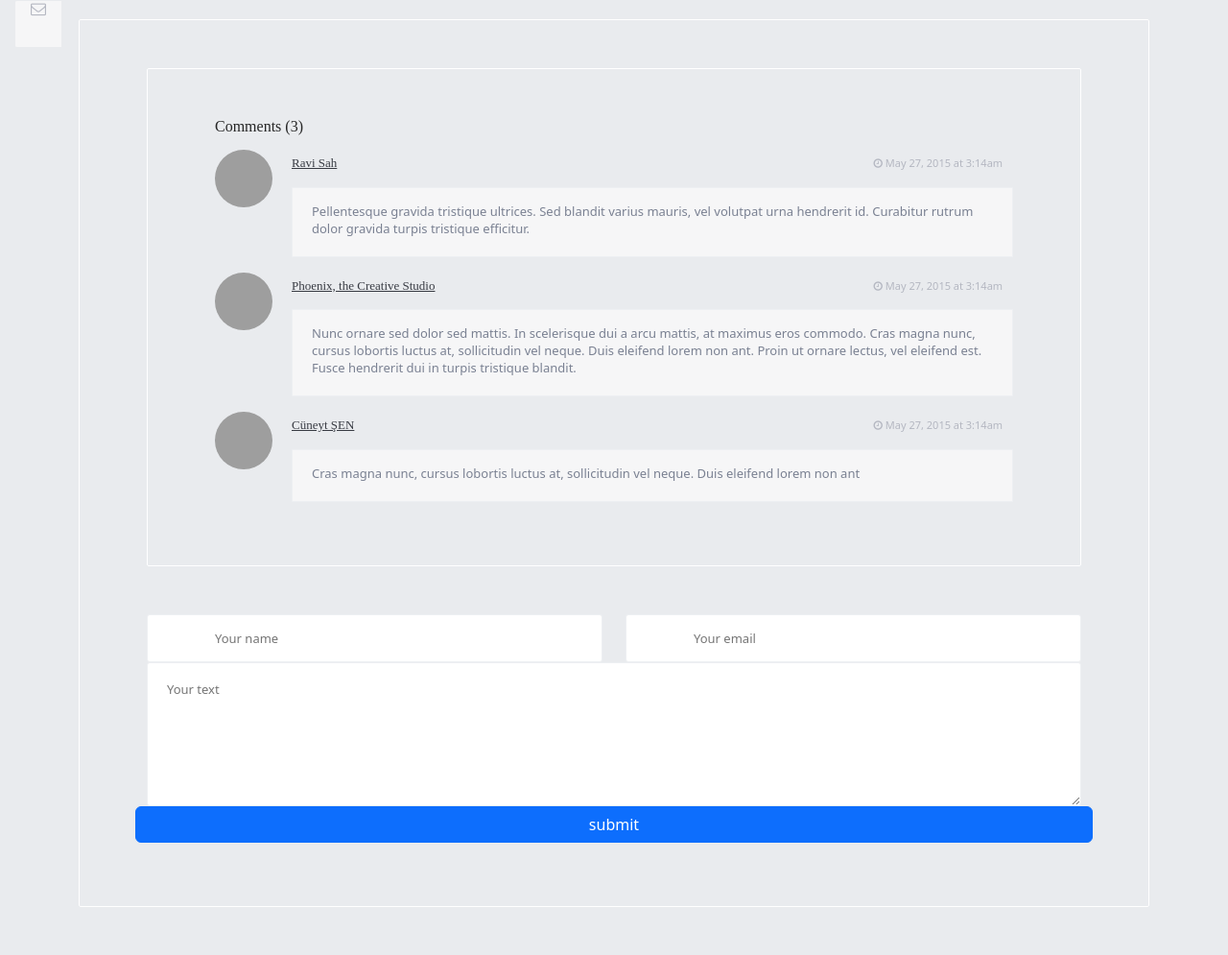
After one commit to MohRezam/OnlineShop, a Django app: page /comment/1/ in a window 1280 px wide. The commit adds this page. Shown: the whole page at 96% size. Run offline with Django 5.2, Linux system fonts and the light colour scheme; data that the repository does not hold is empty; grey boxes are pictures that could not be loaded.

Commit message:
Added comments for detail page

```diff
--- /dev/null
+++ b/products/templates/products/comment.html
@@ -0,0 +1,136 @@
+{% load static %}
+<body>
+    <link href='https://cdn.jsdelivr.net/npm/bootstrap@5.3.2/dist/css/bootstrap.min.css' rel="stylesheet">
+    <link href="https://cdn.jsdelivr.net/npm/bootstrap@5.3.2/dist/js/bootstrap.min.js" rel="stylesheet">
+    <link href="{% static 'https://maxcdn.bootstrapcdn.com/font-awesome/4.3.0/css/font-awesome.min.css' %}" rel="stylesheet">
+    <link href="{% static 'comment/comment.css' %}" rel="stylesheet">
+    <div class="container">
+    <div class="be-comment-block">
+        <div class="be-comment-block" id='comment-list'>
+        <h1 class="comments-title">Comments (3)</h1>
+        <div class="be-comment">
+            <div class="be-img-comment">
+                <a href="blog-detail-2.html">
+                    <img src="https://bootdey.com/img/Content/avatar/avatar1.png" alt="" class="be-ava-comment">
+                </a>
+            </div>
+            <div class="be-comment-content">
+
+                    <span class="be-comment-name">
+                        <a href="blog-detail-2.html">Ravi Sah</a>
+                        </span>
+                    <span class="be-comment-time">
+                        <i class="fa fa-clock-o"></i>
+                        May 27, 2015 at 3:14am
+                    </span>
+
+                <p class="be-comment-text">
+                    Pellentesque gravida tristique ultrices.
+                    Sed blandit varius mauris, vel volutpat urna hendrerit id.
+                    Curabitur rutrum dolor gravida turpis tristique efficitur.
+                </p>
+            </div>
+        </div>
+        <div class="be-comment">
+            <div class="be-img-comment">
+                <a href="blog-detail-2.html">
+                    <img src="https://bootdey.com/img/Content/avatar/avatar2.png" alt="" class="be-ava-comment">
+                </a>
+            </div>
+            <div class="be-comment-content">
+                <span class="be-comment-name">
+                    <a href="blog-detail-2.html">Phoenix, the Creative Studio</a>
+                </span>
+                <span class="be-comment-time">
+                    <i class="fa fa-clock-o"></i>
+                    May 27, 2015 at 3:14am
+                </span>
+                <p class="be-comment-text">
+                    Nunc ornare sed dolor sed mattis. In scelerisque dui a arcu mattis, at maximus eros commodo. Cras magna nunc, cursus lobortis luctus at, sollicitudin vel neque. Duis eleifend lorem non ant. Proin ut ornare lectus, vel eleifend est. Fusce hendrerit dui in turpis tristique blandit.
+                </p>
+            </div>
+        </div>
+        <div class="be-comment">
+            <div class="be-img-comment">
+                <a href="blog-detail-2.html">
+                    <img src="https://bootdey.com/img/Content/avatar/avatar3.png" alt="" class="be-ava-comment">
+                </a>
+            </div>
+            <div class="be-comment-content">
+                <span class="be-comment-name">
+                    <a href="blog-detail-2.html">Cüneyt ŞEN</a>
+                </span>
+                <span class="be-comment-time">
+                    <i class="fa fa-clock-o"></i>
+                    May 27, 2015 at 3:14am
+                </span>
+                <p class="be-comment-text">
+                    Cras magna nunc, cursus lobortis luctus at, sollicitudin vel neque. Duis eleifend lorem non ant
+                </p>
+            </div>
+        </div>
+        </div>
+        <form class="form-block">
+            <div class="row">
+                <div class="col-xs-12 col-sm-6">
+                    <div class="form-group fl_icon">
+                        <div class="icon"><i class="fa fa-user"></i></div>
+                        <input class="form-input" type="text" placeholder="Your name">
+                    </div>
+                </div>
+                <div class="col-xs-12 col-sm-6 fl_icon">
+                    <div class="form-group fl_icon">
+                        <div class="icon"><i class="fa fa-envelope-o"></i></div>
+                        <input class="form-input" type="text" placeholder="Your email">
+                    </div>
+                </div>
+                <div class="col-xs-12">
+                    <div class="form-group">
+                        <textarea class="form-input" required="" placeholder="Your text"></textarea>
+                    </div>
+                </div>
+                <a class="btn btn-primary pull-right">submit</a>
+            </div>
+        </form>
+    </div>
+    </div>
+    <script>
+        fetch('/api' + window.location.pathname)
+        .then(response => response.json())
+        .then(data => {
+            const productList = document.getElementById('comment-list');
+            // خالی کردن المان محتوا
+            productList.innerHTML = '';
+
+            data.comment.forEach(function (product) {
+                // ایجاد المان جدید
+                const commentContainer = document.createElement('div');
+                commentContainer.classList.add('be-comment');
+
+                commentContainer.innerHTML = `
+                    <div class="be-img-comment">
+                        <a href="blog-detail-2.html">
+                            <img src="${product.user.image}" alt="" class="be-ava-comment">
+                        </a>
+                    </div>
+                    <div class="be-comment-content">
+                        <span class="be-comment-name">
+                            <a href="blog-detail-2.html">${product.user.first_name}</a>
+                        </span>
+                        <span class="be-comment-time">
+                            <i class="fa fa-clock-o"></i>
+                            ${product.created_at}
+                        </span>
+                        <p class="be-comment-text">
+                            ${product.text}
+                        </p>
+                    </div>
+                `;
+
+                // اضافه کردن المان جدید به لیست محصولات
+                productList.appendChild(commentContainer);
+            });
+        })
+        .catch(error => console.error('Error:', error));
+    </script>
+</body>
--- a/products/templates/products/product_detail.html
+++ b/products/templates/products/product_detail.html
@@ -82,9 +82,10 @@
                    </div>
                    <a class="read_more" href="#">Add to Cart</a>
                    <div>
-                    <strong>Comments:</strong>
+                    <div>
+                        <a class="read_more" href="/comment/${product.product.slug}">comments</a>
+                    </div>
                     <ul>
-                        ${product.comments.map(comment => `<li><strong></stong> ${comment.user}:   ${comment.text}</li>`).join('')}
 
                     </ul>
                 </div>
--- a/products/urls.py
+++ b/products/urls.py
@@ -11,6 +11,7 @@ urlpatterns = [
     path("products/<slug:product_slug>/", views.ProductDetailView.as_view(), name="product_detail"),
     path("about/", views.AboutUsView.as_view(), name="about"),
     path("contact/", views.ContactView.as_view(), name="contact"),
+    path('comment/<slug:slug>/',views.comment, name = 'comment'),
 
     #APIs
     path("api/", views.HomeAPIView.as_view(), name="home_api"),
@@ -18,4 +19,5 @@ urlpatterns = [
     path("api/category/<slug:category_slug>/<slug:subcategory_slug>/products/", views.ProductAPIView.as_view(), name="products_api"),
     path("api/products/<slug:slug>/", views.ProductDetailAPIView.as_view(), name="product_detail_api"),
     path("api/product/search/", views.ProductSearchAPIView.as_view(), name='product_search'),
+    path('api/comment/<slug:slug>/',views.get_comment,name="comment_api"),
 ]
--- a/products/views.py
+++ b/products/views.py
@@ -13,6 +13,7 @@ from rest_framework import filters
 from rest_framework.pagination import PageNumberPagination
 from rest_framework.filters import SearchFilter, OrderingFilter
 from rest_framework.generics import ListAPIView
+from rest_framework.decorators import api_view
 # Create your views here.
 
 
@@ -124,3 +125,14 @@ class AboutUsView(View):
 class ContactView(View):
     def get(self, request):
         return render(request, "products/contact.html", {})
+
+
+@api_view(['GET'])
+def get_comment(request,slug):
+    product_parent = Product.objects.get(slug=slug)
+    comment = Comment.objects.filter(product = product_parent)
+    serializer = CommentSerializer(comment,many=True)
+    return Response({'comment':serializer.data})
+
+def comment(request,slug):
+    return render(request , 'products/comment.html' ,context={})
--- /dev/null
+++ b/static/comment/comment.css
@@ -0,0 +1,115 @@
+body{
+    margin-top:20px;
+    background-color:#e9ebee;
+}
+
+.be-comment-block {
+    margin-bottom: 50px !important;
+    border: 1px solid #edeff2;
+    border-radius: 2px;
+    padding: 50px 70px;
+    border:1px solid #ffffff;
+}
+
+.comments-title {
+    font-size: 16px;
+    color: #262626;
+    margin-bottom: 15px;
+    font-family: 'Conv_helveticaneuecyr-bold';
+}
+
+.be-img-comment {
+    width: 60px;
+    height: 60px;
+    float: left;
+    margin-bottom: 15px;
+}
+
+.be-ava-comment {
+    width: 60px;
+    height: 60px;
+    border-radius: 50%;
+}
+
+.be-comment-content {
+    margin-left: 80px;
+}
+
+.be-comment-content span {
+    display: inline-block;
+    width: 49%;
+    margin-bottom: 15px;
+}
+
+.be-comment-name {
+    font-size: 13px;
+    font-family: 'Conv_helveticaneuecyr-bold';
+}
+
+.be-comment-content a {
+    color: #383b43;
+}
+
+.be-comment-content span {
+    display: inline-block;
+    width: 49%;
+    margin-bottom: 15px;
+}
+
+.be-comment-time {
+    text-align: right;
+}
+
+.be-comment-time {
+    font-size: 11px;
+    color: #b4b7c1;
+}
+
+.be-comment-text {
+    font-size: 13px;
+    line-height: 18px;
+    color: #7a8192;
+    display: block;
+    background: #f6f6f7;
+    border: 1px solid #edeff2;
+    padding: 15px 20px 20px 20px;
+}
+
+.form-group.fl_icon .icon {
+    position: absolute;
+    top: 1px;
+    left: 16px;
+    width: 48px;
+    height: 48px;
+    background: #f6f6f7;
+    color: #b5b8c2;
+    text-align: center;
+    line-height: 50px;
+    -webkit-border-top-left-radius: 2px;
+    -webkit-border-bottom-left-radius: 2px;
+    -moz-border-radius-topleft: 2px;
+    -moz-border-radius-bottomleft: 2px;
+    border-top-left-radius: 2px;
+    border-bottom-left-radius: 2px;
+}
+
+.form-group .form-input {
+    font-size: 13px;
+    line-height: 50px;
+    font-weight: 400;
+    color: #b4b7c1;
+    width: 100%;
+    height: 50px;
+    padding-left: 20px;
+    padding-right: 20px;
+    border: 1px solid #edeff2;
+    border-radius: 3px;
+}
+
+.form-group.fl_icon .form-input {
+    padding-left: 70px;
+}
+
+.form-group textarea.form-input {
+    height: 150px;
+}
```
Also changed, not shown: accounts/templates/accounts/login.html (+0 -24 lines), products/serializers.py (+7 -3 lines).
